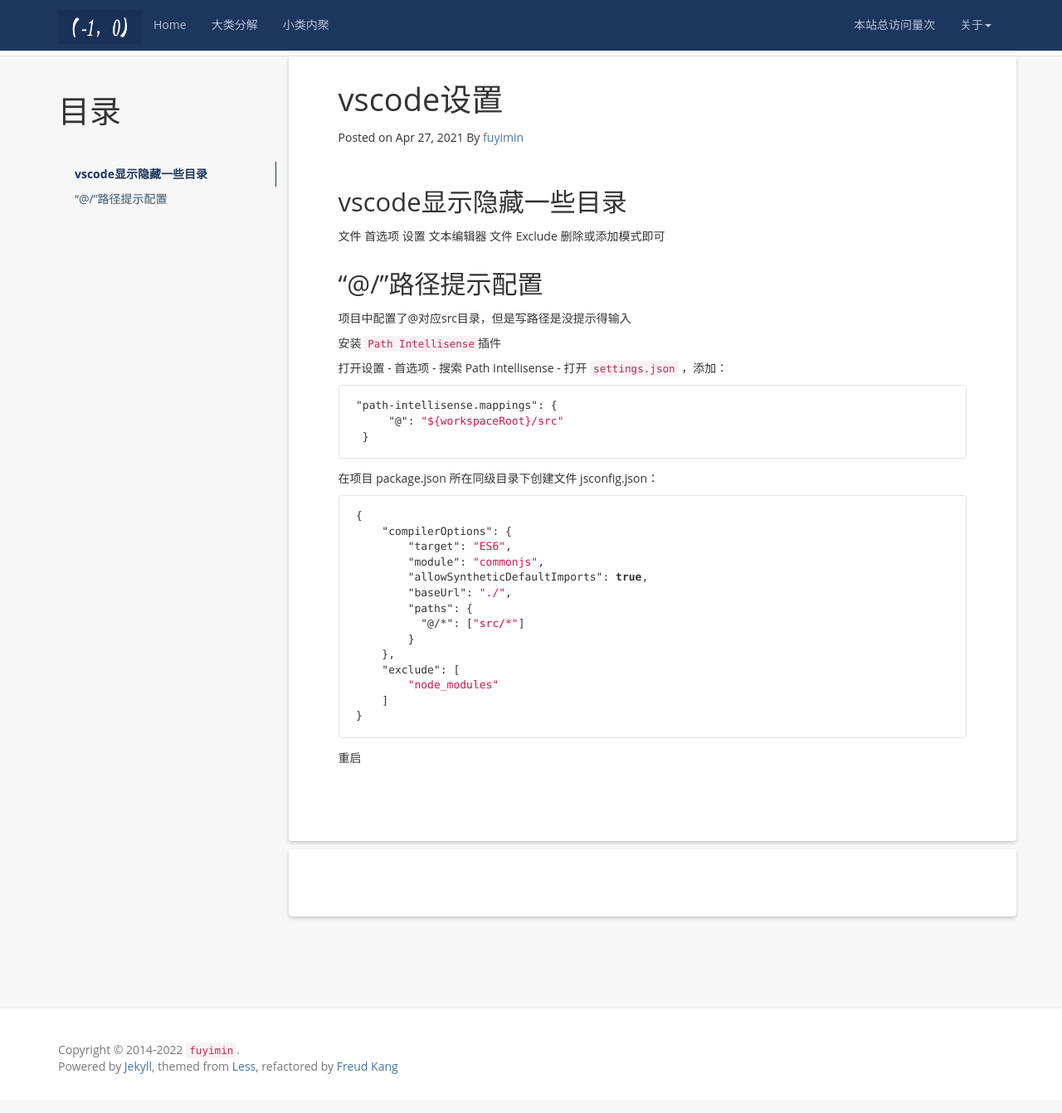
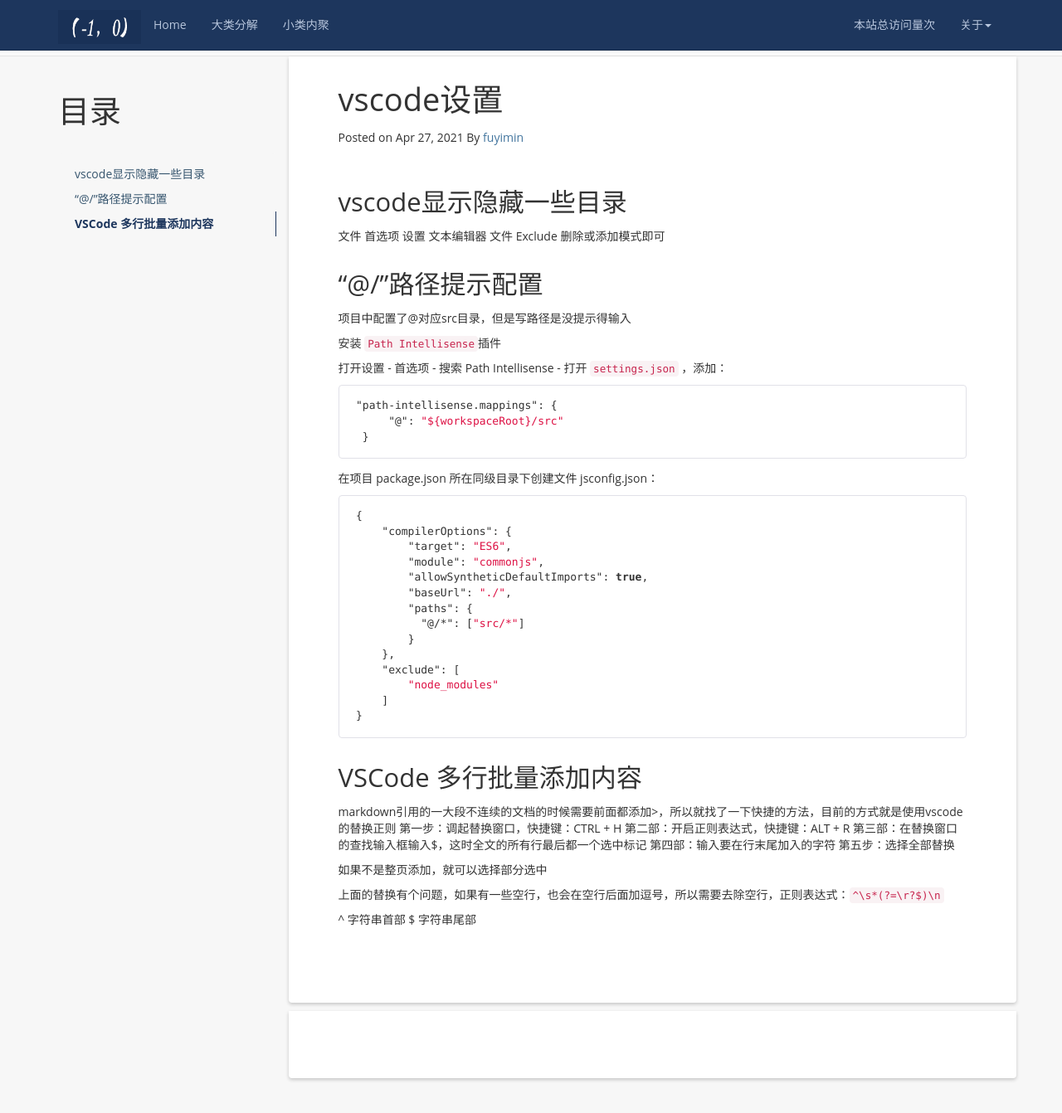
Before and after one commit to aimiy/aimiy.github.io, a Jekyll site: the page built from _posts/notes/工具/2021-04-27-vscode设置.md, in a window 1280 px wide and 1400 px high, scrolled down 279 px. Shown: the top 1342 px of the window at 83% size. Built offline with Jekyll 4.4.1, drawn with Linux system fonts in a browser that asks for light colours; nearby versions of some CDN libraries; a script that is not in the unit is left out; comment, search, counter and statistics services are not loaded; a file with an impossible date is left out.

Commit message:
VSCode 多行批量添加内容

````diff
--- a/_posts/notes/工具/2021-04-27-vscode设置.md
+++ b/_posts/notes/工具/2021-04-27-vscode设置.md
@@ -52,4 +52,18 @@
 }
 ```
 
-重启
+## VSCode 多行批量添加内容
+
+markdown引用的一大段不连续的文档的时候需要前面都添加>，所以就找了一下快捷的方法，目前的方式就是使用vscode的替换正则
+第一步：调起替换窗口，快捷键：CTRL + H
+第二部：开启正则表达式，快捷键：ALT + R
+第三部：在替换窗口的查找输入框输入$，这时全文的所有行最后都一个选中标记
+第四部：输入要在行末尾加入的字符
+第五步：选择全部替换
+
+如果不是整页添加，就可以选择部分选中
+
+上面的替换有个问题，如果有一些空行，也会在空行后面加逗号，所以需要去除空行，正则表达式：`^\s*(?=\r?$)\n`
+
+^  字符串首部
+$  字符串尾部
````
